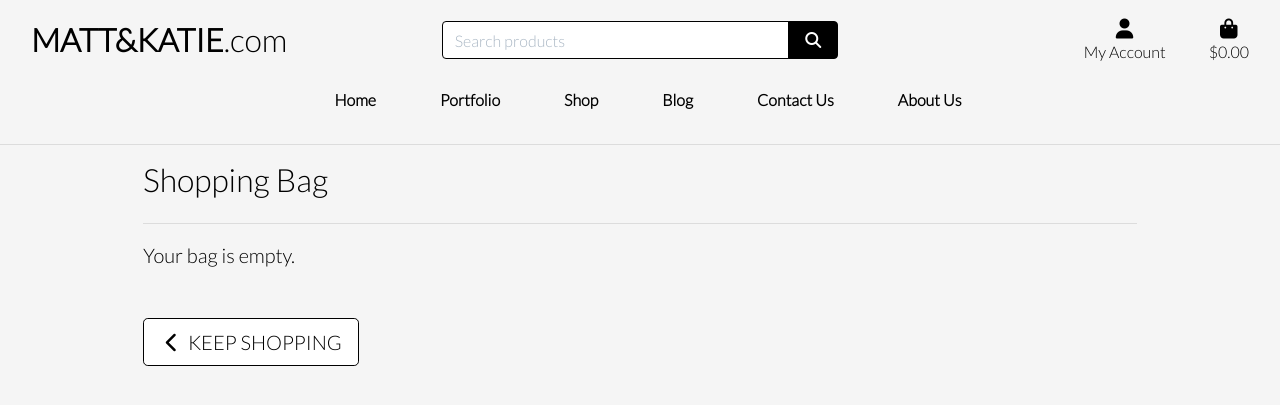
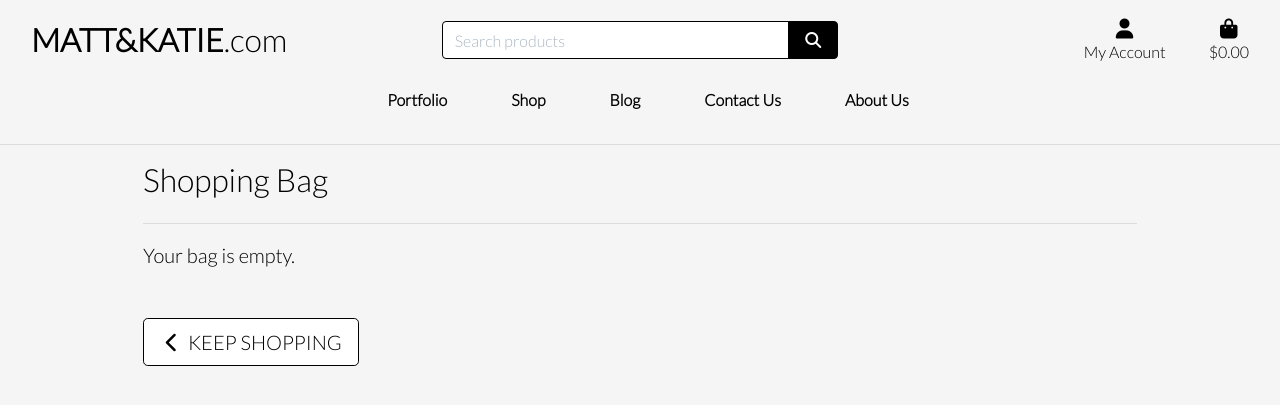
Before and after one commit to mchocianowski/Matt_Katie_Milestone_4, a Django app: page /bag/ in a window 1280 px wide. Shown: the top 405 px of the page. Run offline with Django 3.2, Linux system fonts and the light colour scheme; some libraries are stand-ins or nearby versions.

Commit message:
fix home-link.

```diff
--- a/templates/includes/main-nav.html
+++ b/templates/includes/main-nav.html
@@ -1,8 +1,7 @@
 <div class="collapse navbar-collapse" id="main-nav">
     <ul class="navbar-nav w-auto mx-auto">
-        <li class="nav-item dropdown">
-            <a class="font-weight-bold nav-link text-black mr-5" href="{% url 'home' %}" id="portfolio-link"
-                data-toggle="dropdown" aria-haspopup="true" aria-expanded="false">
+        <li class="nav-item d-block d-md-none">
+            <a class="font-weight-bold nav-link text-black mr-5" href="{% url 'home' %}" id="home-link">
                 Home
             </a>
         </li>
```
